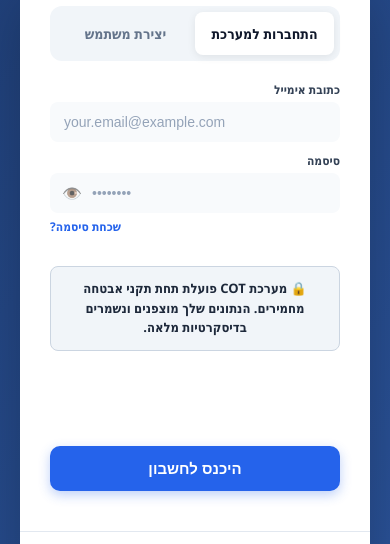
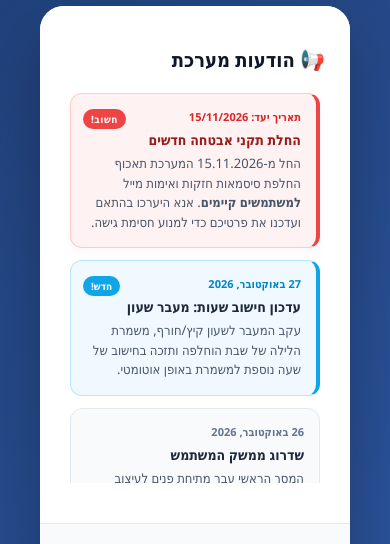
Before and after one commit to Bassdou/COT, a plain HTML site: page index.html in a window 390 px wide. Shown: the part 300-844 px from the top of the page. Drawn offline with nearby package versions, Linux system fonts and the light colour scheme; no server answers.

Commit message:
Add files via upload

````diff
--- a/style.css
+++ b/style.css
@@ -108,7 +108,11 @@ th { background-color: #1565c0; color: white; font-size: 12px; padding: 4px 2px;
     position: fixed; top: 0; left: 0; width: 100%; height: 100%;
     background: linear-gradient(135deg, #1e3c72 0%, #2a5298 100%);
     z-index: 10000;
-    display: flex; flex-direction: column; overflow-y: auto;
+    /* פתרון הברזל לגלילה: תצוגת בלוק רגילה במקום פלקס למניעת חיתוך גובה והקפאת הקוביות */
+    display: block;
+    overflow-y: auto;
+    padding: 40px 20px;
+    box-sizing: border-box;
 }
 
 /* העטיפה החכמה שממרכזת הכל ומונעת חיתוך של גלילה */
@@ -127,14 +131,17 @@ th { background-color: #1565c0; color: white; font-size: 12px; padding: 4px 2px;
 .wide-box-3d {
     background: #ffffff; width: 100%; border-radius: 24px; box-shadow: 0 30px 60px rgba(0,0,0,0.25);
     display: flex; flex-direction: row; overflow: hidden; position: relative;
+    margin: 0 auto; /* מרכוז אופקי בלבד בלי להגביל גובה */
 }
 
 /* הפתרון לקוביות קטנות במחשבים ניידים ובסלולר: שבירה לטור ברגע שהמסך צר מ-1100px */
 @media (max-width: 1100px) {
     .wide-box-3d { flex-direction: column; max-width: 550px; }
-    .auth-section { order: 1; border-left: none !important; border-bottom: 1px solid #e2e8f0; }
-    .updates-section { order: 2; border-left: none !important; border-bottom: 1px solid #e2e8f0; }
-    .marketing-brief { order: 3; border-left: none !important; border-bottom: none; }
+
+    /* סדר הקוביות החדש לנייד: הודעות -> בריף -> התחברות */
+    .updates-section { order: 1; border-left: none !important; border-bottom: 1px solid #e2e8f0; }
+    .marketing-brief { order: 2; border-left: none !important; border-bottom: 1px solid #e2e8f0; }
+    .auth-section { order: 3; border-left: none !important; border-bottom: none; }
 }
 
 .updates-section { flex: 1; background: #ffffff; padding: 40px 25px; display: flex; flex-direction: column; border-left: 1px solid #e2e8f0; }
@@ -272,3 +279,4 @@ th { background-color: #1565c0; color: white; font-size: 12px; padding: 4px 2px;
     .balances-table th { background-color: #eee !important; color: #000 !important; border: 1px solid #000 !important; font-size: 10pt !important;}
     .balances-table td { border: 1px solid #000 !important; color: #000 !important; font-size: 10pt !important;}
 }
+```eof
````
